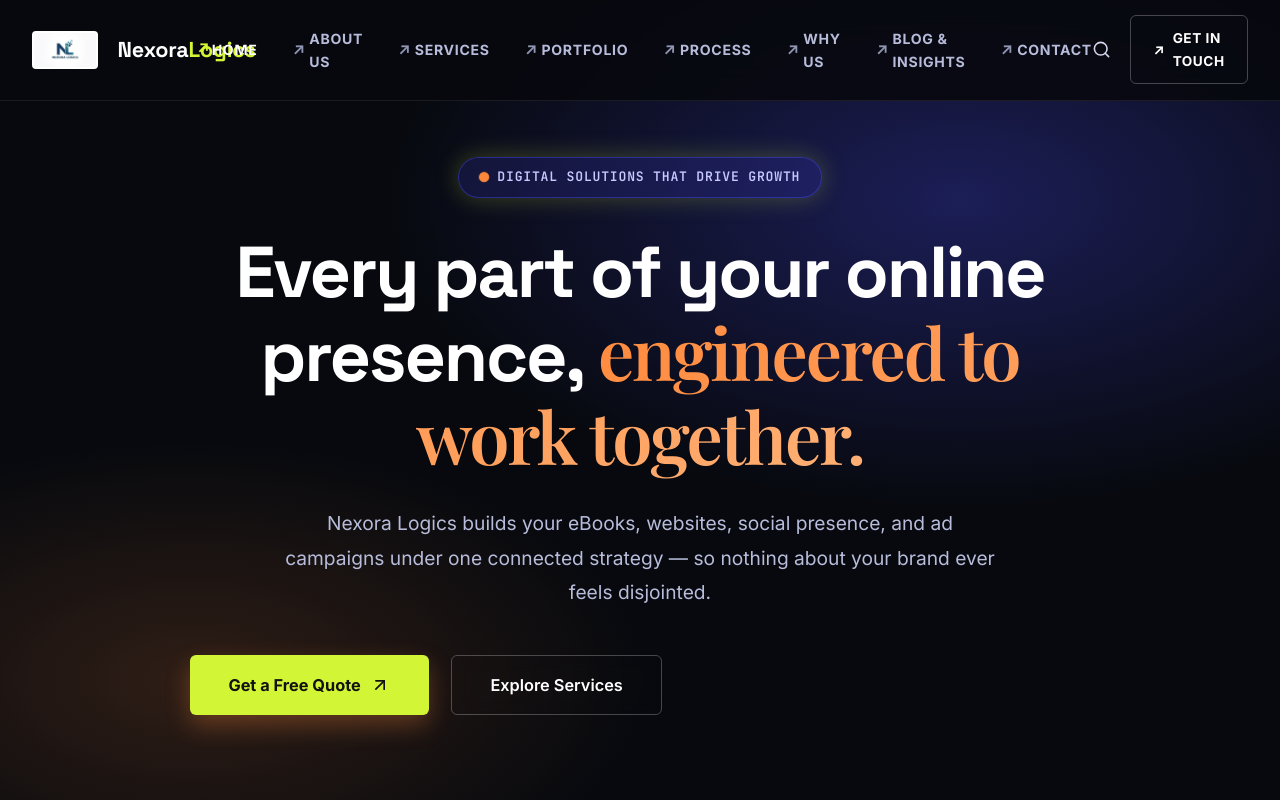
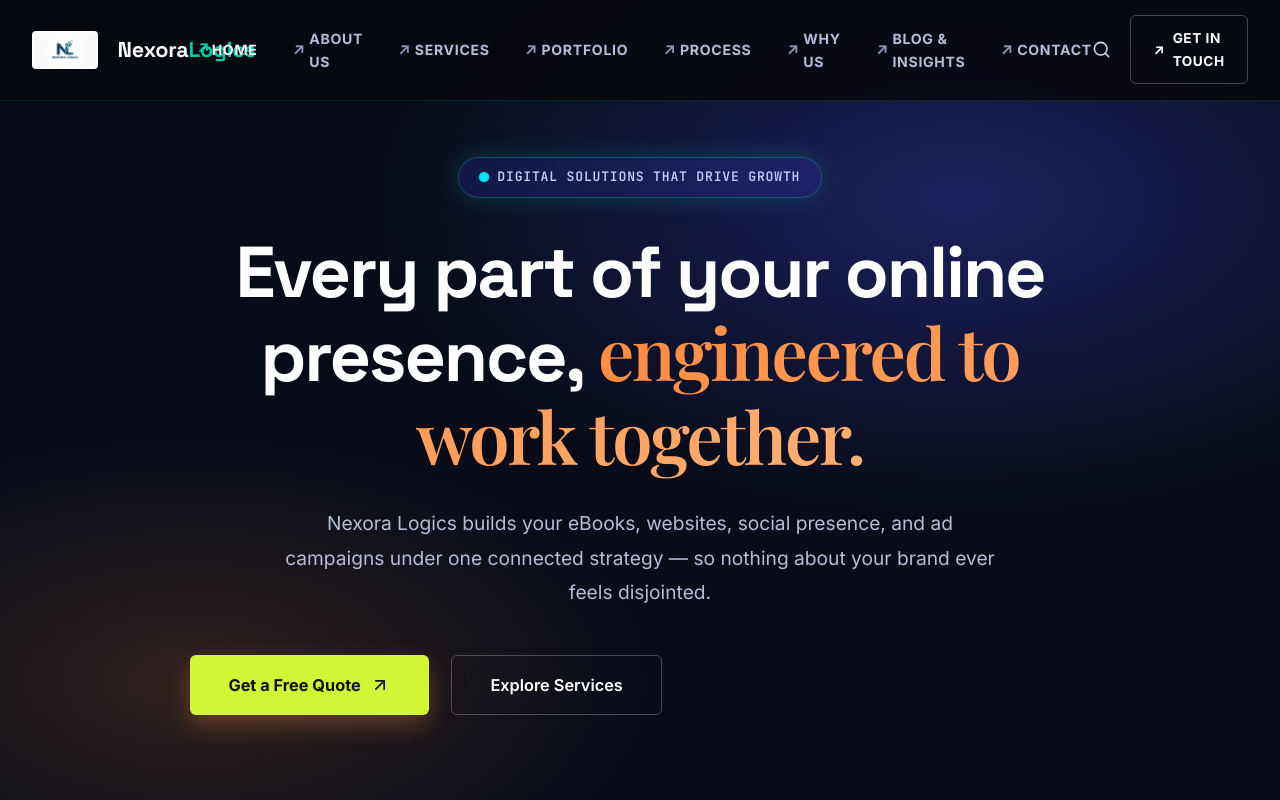
Before and after one commit to mharisirfan77-ai/Nexora-Logics, a React (Vite) app: page / in a window 1280 px wide. Shown: the top 800 px of the page. Built offline with nearby package versions, Linux system fonts and the light colour scheme; a web font is replaced by a local one.

Commit message:
Apply Nexora Logics brand logo dark color scheme (Electric Teal #00C9A7, Tech Navy #1B4985, and Obsidian Dark #070C18)

```diff
--- a/src/components/admin/ThemeCustomizer.jsx
+++ b/src/components/admin/ThemeCustomizer.jsx
@@ -37,11 +37,11 @@
   }, [selectedThemeId, themes]);
 
   const presetPalettes = [
-    { name: 'Xstar Lime & Violet (Default)', primary: '#D2F535', secondary: '#4B4EFF', amber: '#FF8A3D', bg: '#07090E' },
+    { name: 'Nexora Official Logo (Electric Cyan & Tech Navy)', primary: '#00C9A7', secondary: '#1B4985', amber: '#00E5FF', bg: '#070C18' },
     { name: 'Electric Cyan & Indigo', primary: '#00F2FE', secondary: '#4FACFE', amber: '#FF8A3D', bg: '#060B19' },
+    { name: 'Lime Neon & Violet', primary: '#D2F535', secondary: '#4B4EFF', amber: '#FF8A3D', bg: '#07090E' },
     { name: 'Golden Amber & Obsidian', primary: '#FFD700', secondary: '#FF8A3D', amber: '#FF8A3D', bg: '#0B0E17' },
-    { name: 'Emerald Neon & Dark Slate', primary: '#00E676', secondary: '#3D5AFE', amber: '#FF9100', bg: '#09120D' },
-    { name: 'Clean Minimal White & Slate', primary: '#2563EB', secondary: '#7C3AED', amber: '#D97706', bg: '#F8FAFC' }
+    { name: 'Emerald Neon & Dark Slate', primary: '#00E676', secondary: '#3D5AFE', amber: '#FF9100', bg: '#09120D' }
   ];
 
   const handleSubmit = (e) => {
--- a/src/data/initialData.js
+++ b/src/data/initialData.js
@@ -4,11 +4,11 @@
     secretSlug: "/Nexora_Logics_admin"
   },
   themeConfig: {
-    primaryAccent: "#D2F535", // Electric Lime
-    secondaryAccent: "#4B4EFF", // Violet
-    amberAccent: "#FF8A3D",
-    bgTheme: "#07090E", // Obsidian Dark
-    cardBg: "rgba(18, 22, 43, 0.75)",
+    primaryAccent: "#00C9A7", // Electric Teal / Cyan (Logo 'L')
+    secondaryAccent: "#1B4985", // Tech Navy / Sapphire (Logo 'N')
+    amberAccent: "#00E5FF", // Neon Cyan Highlight
+    bgTheme: "#070C18", // Obsidian Tech Dark Navy
+    cardBg: "rgba(15, 25, 48, 0.8)",
     fontHeading: "'Space Grotesk', sans-serif",
     fontBody: "'Inter', sans-serif",
     borderRadius: "14px",
@@ -18,35 +18,38 @@
   themes: [
     {
       id: "theme-obsidian-dark",
-      name: "Nexora Obsidian Dark",
+      name: "Nexora Obsidian Dark (Logo Palette)",
       version: "1.4.0",
       author: "Nexora Logics Team",
-      description: "Official futuristic Obsidian Dark theme designed for high-conversion web platforms and digital agencies.",
+      description: "Official Nexora Logics Dark Theme engineered with vibrant electric teal cyan (#00C9A7) and tech navy blue (#1B4985) matching brand logo identity.",
       isSystem: true,
       screenshot: "https://images.unsplash.com/photo-1550745165-9bc0b252726f?auto=format&fit=crop&w=600&q=80",
       colors: {
-        primaryAccent: "#D2F535",
-        secondaryAccent: "#4B4EFF",
-        amberAccent: "#FF8A3D",
-        bgTheme: "#07090E",
-        cardBg: "rgba(18, 22, 43, 0.75)"
+        primaryAccent: "#00C9A7",
+        secondaryAccent: "#1B4985",
+        amberAccent: "#00E5FF",
+        bgTheme: "#070C18",
+        cardBg: "rgba(15, 25, 48, 0.8)"
       },
       typography: {
         fontHeading: "'Space Grotesk', sans-serif",
         fontBody: "'Inter', sans-serif"
       },
-      cssContent: `/* Nexora Obsidian Dark Theme Styles */
+      cssContent: `/* Nexora Official Logo Theme Styles */
 :root {
-  --lime: #D2F535;
-  --violet: #4B4EFF;
-  --bg-dark: #07090E;
+  --lime: #00C9A7;
+  --violet: #1B4985;
+  --bg-dark: #070C18;
+  --card-bg: rgba(15, 25, 48, 0.8);
+  --card-border: rgba(0, 201, 167, 0.18);
 }
 .hero-badge {
-  box-shadow: 0 0 25px rgba(210, 245, 53, 0.25);
+  box-shadow: 0 0 25px rgba(0, 201, 167, 0.25);
+  border-color: rgba(0, 201, 167, 0.3);
 }`,
       files: [
-        { name: "style.css", path: "style.css", content: "/* Theme Name: Nexora Obsidian Dark\nAuthor: Nexora Logics Team\nVersion: 1.4.0 */\nbody { background-color: #07090E; color: #FFFFFF; }" },
-        { name: "theme.json", path: "theme.json", content: '{\n  "$schema": "https://schemas.wp.org/trunk/theme.json",\n  "version": 2,\n  "settings": {\n    "color": {\n      "palette": [\n        { "slug": "primary", "color": "#D2F535", "name": "Electric Lime" },\n        { "slug": "secondary", "color": "#4B4EFF", "name": "Violet Accent" }\n      ]\n    }\n  }\n}' },
+        { name: "style.css", path: "style.css", content: "/* Theme Name: Nexora Obsidian Dark (Logo Palette)\nAuthor: Nexora Logics Team\nVersion: 1.4.0 */\nbody { background-color: #070C18; color: #FFFFFF; }" },
+        { name: "theme.json", path: "theme.json", content: '{\n  "$schema": "https://schemas.wp.org/trunk/theme.json",\n  "version": 2,\n  "settings": {\n    "color": {\n      "palette": [\n        { "slug": "primary", "color": "#00C9A7", "name": "Electric Teal Cyan" },\n        { "slug": "secondary", "color": "#1B4985", "name": "Tech Navy Sapphire" }\n      ]\n    }\n  }\n}' },
         { name: "index.php", path: "index.php", content: "<?php get_header(); ?>\n<main class='site-main'><?php the_content(); ?></main>\n<?php get_footer(); ?>" },
         { name: "header.php", path: "header.php", content: "<!DOCTYPE html>\n<html <?php language_attributes(); ?>>\n<head><meta charset='UTF-8'><?php wp_head(); ?></head>" }
       ]
--- a/src/index.css
+++ b/src/index.css
@@ -1,25 +1,25 @@
 @import url('https://fonts.googleapis.com/css2?family=Inter:wght@300;400;500;600;700;800&family=JetBrains+Mono:wght@400;500;600&family=Playfair+Display:ital,wght@1,600;1,700&family=Space+Grotesk:wght@500;600;700;800&display=swap');
 
 :root {
-  --bg-dark: #07090E;
-  --bg-darker: #05060A;
-  --ink: #0B0E17;
-  --ink-2: #12162B;
-  --ink-3: #1B2140;
-  --paper: #07090E;
-  --paper-2: #0B0E17;
-  --card-bg: rgba(18, 22, 43, 0.75);
-  --card-border: rgba(255, 255, 255, 0.08);
-  --lime: #D2F535;
-  --lime-soft: rgba(210, 245, 53, 0.15);
-  --violet: #4B4EFF;
-  --violet-deep: #3436CC;
-  --violet-soft: rgba(75, 78, 255, 0.16);
-  --amber: #FF8A3D;
-  --amber-soft: rgba(255, 138, 61, 0.16);
+  --bg-dark: #070C18;
+  --bg-darker: #040710;
+  --ink: #0A1124;
+  --ink-2: #0E172C;
+  --ink-3: #162445;
+  --paper: #070C18;
+  --paper-2: #0A1124;
+  --card-bg: rgba(15, 25, 48, 0.8);
+  --card-border: rgba(0, 201, 167, 0.18);
+  --lime: #00C9A7;
+  --lime-soft: rgba(0, 201, 167, 0.15);
+  --violet: #1B4985;
+  --violet-deep: #0F2C59;
+  --violet-soft: rgba(27, 73, 133, 0.25);
+  --amber: #00E5FF;
+  --amber-soft: rgba(0, 229, 255, 0.16);
   --slate: #8F95B2;
   --mist: #B7BCDA;
-  --line-dark: rgba(255, 255, 255, 0.08);
+  --line-dark: rgba(0, 201, 167, 0.15);
   --line-light: rgba(255, 255, 255, 0.05);
   --white: #ffffff;
   --shadow-sm: 0 4px 16px rgba(0, 0, 0, 0.25);
```
